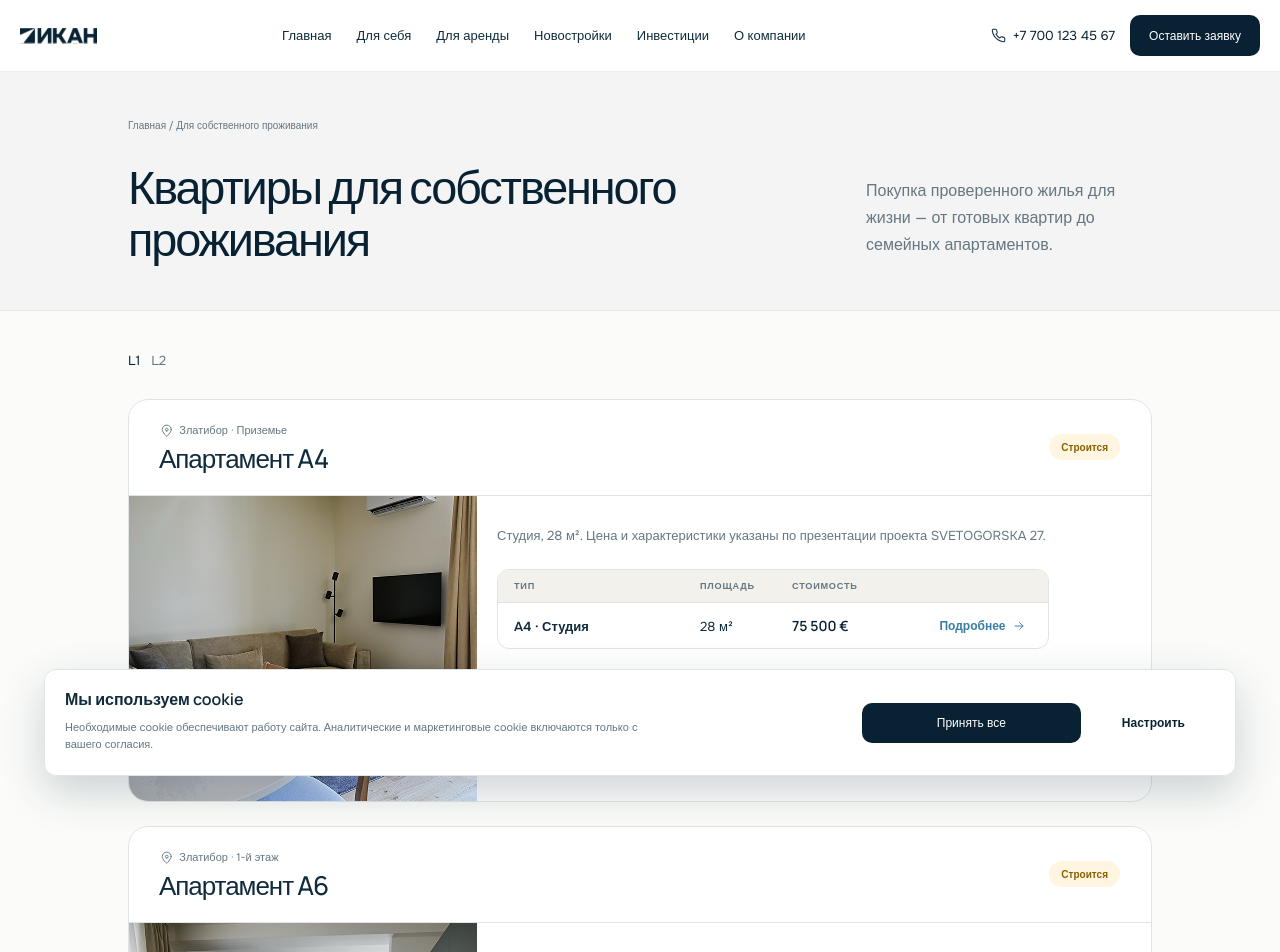
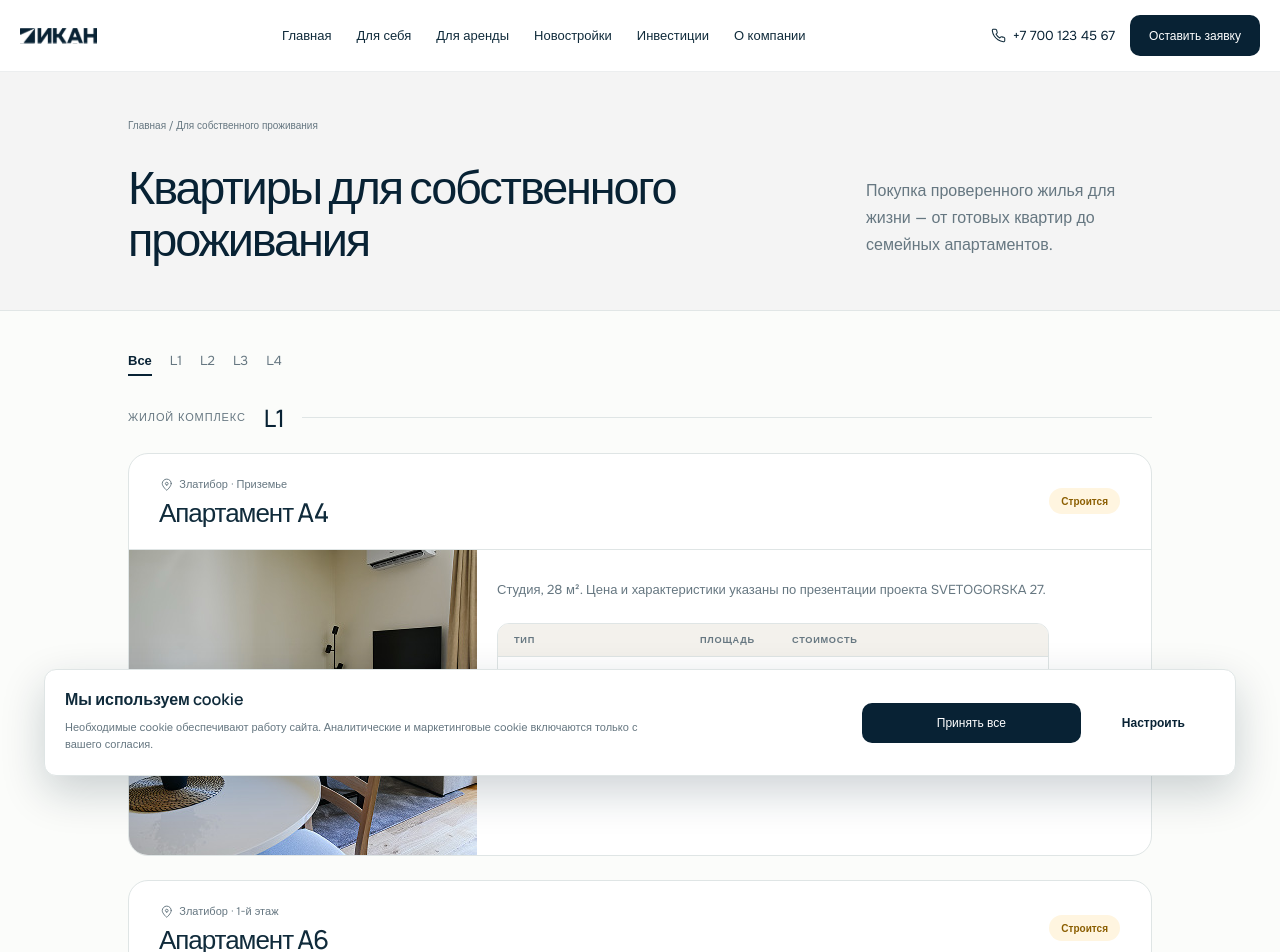
Before and after one commit to Zakirov-Yuriy/ikan, a Next.js app: page /dlya-sebya in a window 1280 px wide. Shown: the top 952 px of the page. Built offline with nearby package versions, Linux system fonts and the light colour scheme.

Commit message:
Сайт ИКАН, архив 14-10-19: вкладки по ЖК в списках квартир

```diff
--- a/app/dlya-sebya/page.tsx
+++ b/app/dlya-sebya/page.tsx
@@ -1,6 +1,7 @@
 import type { Metadata } from "next";
 import { CatalogPage } from "@/components/catalog/CatalogPage";
-import { LevelList } from "@/components/catalog/LevelList";
+import { ComplexList } from "@/components/catalog/ComplexList";
+import { complexes } from "@/content/complexes";
 import { Consultation } from "@/components/home/Consultation";
 import { living } from "@/content/living";
 
@@ -14,8 +15,8 @@ export default function LivingPage() {
       introVariant="catalog"
       floating
       list={
-        <LevelList
-          levels={living.levels}
+        <ComplexList
+          complexes={complexes}
           columns={living.columns}
           cards={living.cards}
         />
--- a/components/catalog/ApartmentCard.tsx
+++ b/components/catalog/ApartmentCard.tsx
@@ -4,6 +4,8 @@ import { ArrowIcon, PinIcon } from "@/components/ui/icons";
 
 export type ApartmentCardData = {
   name: string;
+  /* Ключ жилого комплекса из content/complexes.ts */
+  complex: string;
   location: string;
   /*
    * Метка статуса. В макетах она разная: на компьютере жёлтая, на телефоне
--- a/components/catalog/CatalogPage.tsx
+++ b/components/catalog/CatalogPage.tsx
@@ -10,7 +10,7 @@ type Props = {
   intro: { crumbs: Crumb[]; title: string; lead: string };
   /* Вид верха страницы: заголовок в две строки, в одну или на тёмном фоне */
   introVariant: "catalog" | "catalogShort" | "dark";
-  /* Сам список: метки с карточками (LevelList) или вкладки (StatusTabs) */
+  /* Сам список: по жилым комплексам (ComplexList) или по стадии (StatusTabs) */
   list: ReactNode;
   /* Две закреплённые кнопки справа внизу на компьютере. С 14.10 они на всех страницах */
   floating?: boolean;
--- /dev/null
+++ b/components/catalog/ComplexList.tsx
@@ -0,0 +1,119 @@
+"use client";
+
+import { useId, useState, type KeyboardEvent } from "react";
+import type { ApartmentCardData } from "./ApartmentCard";
+import { CardList } from "./CardList";
+import type { Complex } from "@/content/complexes";
+
+type Props = {
+  complexes: Complex[];
+  columns: string[];
+  cards: ApartmentCardData[];
+  /* Отступ сверху, если в макете страницы он не такой, как в списке «для себя» */
+  className?: string;
+};
+
+const ALL = "all";
+
+/*
+ * Список апартаментов по жилым комплексам. Наверху вкладки: «Все» и по одной
+ * на каждый ЖК. При открытии страницы показаны все апартаменты, над каждой
+ * группой подпись с названием ЖК. Выбор ЖК оставляет только его карточки.
+ * Все карточки есть в разметке, скрипт только прячет лишние: без скриптов
+ * видны все, поисковик видит все.
+ */
+export function ComplexList({
+  complexes,
+  columns,
+  cards,
+  className = "pt-[28px] lg:pt-[40.4px]",
+}: Props) {
+  const [active, setActive] = useState(ALL);
+  const id = useId();
+  const tabs = [{ key: ALL, name: "Все" }, ...complexes];
+
+  // Стрелки влево и вправо переходят между вкладками по кругу
+  function onKeyDown(event: KeyboardEvent<HTMLButtonElement>, index: number) {
+    const step =
+      event.key === "ArrowRight" ? 1 : event.key === "ArrowLeft" ? -1 : 0;
+    if (!step) return;
+    event.preventDefault();
+    const next = tabs[(index + step + tabs.length) % tabs.length];
+    setActive(next.key);
+    document.getElementById(`${id}-tab-${next.key}`)?.focus();
+  }
+
+  return (
+    <div className={className}>
+      <div
+        role="tablist"
+        aria-label="Жилой комплекс"
+        className="flex flex-wrap gap-x-[14px] gap-y-1 text-[13px] leading-[19.5px] lg:gap-x-[18px]"
+      >
+        {tabs.map((tab, index) => {
+          const selected = tab.key === active;
+          return (
+            <button
+              key={tab.key}
+              id={`${id}-tab-${tab.key}`}
+              type="button"
+              role="tab"
+              aria-selected={selected}
+              aria-controls={`${id}-panel`}
+              tabIndex={selected ? 0 : -1}
+              onClick={() => setActive(tab.key)}
+              onKeyDown={(event) => onKeyDown(event, index)}
+              className={`cursor-pointer border-b-2 pb-[3px] transition-colors ${
+                selected
+                  ? "border-navy font-semibold text-navy"
+                  : "border-transparent text-muted hover:text-navy"
+              }`}
+            >
+              {tab.name}
+            </button>
+          );
+        })}
+      </div>
+
+      <div
+        id={`${id}-panel`}
+        role="tabpanel"
+        className="mt-[20px] lg:mt-[28px]"
+      >
+        {complexes.map((complex) => {
+          const own = cards.filter((card) => card.complex === complex.key);
+          const shown =
+            active === ALL ? own.length > 0 : active === complex.key;
+          if (!shown) return null;
+          return (
+            <section
+              key={complex.key}
+              aria-label={`ЖК ${complex.name}`}
+              className="mt-[36px] first:mt-0 lg:mt-[48px]"
+            >
+              {/* Подпись группы: название ЖК и линия до правого края */}
+              <div className="mb-[16px] flex items-center gap-[14px] lg:mb-[22px] lg:gap-[18px]">
+                <p className="label-caps shrink-0 text-muted">Жилой комплекс</p>
+                <h2 className="shrink-0 font-display text-[20px] leading-[25px] font-medium tracking-[-0.035em] text-navy lg:text-[24px] lg:leading-[27px]">
+                  {complex.name}
+                </h2>
+                <span aria-hidden className="h-px flex-1 bg-[#dfe5e5]" />
+              </div>
+              {own.length > 0 ? (
+                <CardList
+                  cards={own}
+                  columns={columns}
+                  eagerFirst={complex.key === complexes[0].key}
+                />
+              ) : (
+                <p className="rounded-[14px] border border-[#ebefef] bg-white px-[20px] py-[28px] text-center text-[14px] leading-[22px] text-muted lg:rounded-[20px] lg:border-[#dfe5e5]">
+                  В этом жилом комплексе пока нет объектов.
+                </p>
+              )}
+            </section>
+          );
+        })}
+      </div>
+    </div>
+  );
+}
--- a/components/catalog/LevelList.tsx
+++ /dev/null
@@ -1,31 +0,0 @@
-import type { ApartmentCardData } from "@/components/catalog/ApartmentCard";
-import { CardList } from "@/components/catalog/CardList";
-import { LevelTabs } from "@/components/catalog/LevelTabs";
-
-type Props = {
-  levels: { label: string; active: boolean }[];
-  /* Невыбранная метка на компьютере бледнее, как в макете списка для аренды */
-  dimLevels?: boolean;
-  columns: string[];
-  cards: ApartmentCardData[];
-  /* Отступ сверху, если в макете страницы он не такой, как в списке «для себя» */
-  className?: string;
-};
-
-/* Метки «L1» и «L2» и под ними все карточки: списки «для себя» и «для аренды» */
-export function LevelList({
-  levels,
-  dimLevels = false,
-  columns,
-  cards,
-  className = "pt-[28px] lg:pt-[40.4px]",
-}: Props) {
-  return (
-    <div className={className}>
-      <LevelTabs levels={levels} dim={dimLevels} />
-      <div className="mt-[20px] lg:mt-[28px]">
-        <CardList cards={cards} columns={columns} eagerFirst />
-      </div>
-    </div>
-  );
-}
--- a/components/catalog/LevelTabs.tsx
+++ /dev/null
@@ -1,29 +0,0 @@
-type Props = {
-  levels: { label: string; active: boolean }[];
-  /* Невыбранная метка на компьютере бледнее: так в макете списка для аренды */
-  dim?: boolean;
-};
-
-/*
- * Метки «L1» и «L2» над списком апартаментов. В макетах они нарисованы как
- * переключатель: в списке для собственного проживания выбрана первая, в
- * списке для аренды вторая. Что именно они переключают, пока не определено,
- * поэтому сейчас это просто надписи.
- */
-export function LevelTabs({ levels, dim = false }: Props) {
-  const inactive = dim ? "text-muted lg:text-[#97a19d]" : "text-muted";
-
-  return (
-    <ul className="flex gap-[3.3px] text-[13px] leading-[19.5px] lg:gap-[11px]">
-      {levels.map((level) => (
-        <li
-          key={level.label}
-          aria-current={level.active ? "true" : undefined}
-          className={level.active ? "text-navy" : inactive}
-        >
-          {level.label}
-        </li>
-      ))}
-    </ul>
-  );
-}
--- a/content/apartment-cards.ts
+++ b/content/apartment-cards.ts
@@ -30,6 +30,7 @@ export const cardColumns = ["Тип", "Площадь", "Стоимость"];
 export const apartmentCards: ApartmentCardData[] = [
   {
     name: "Апартамент A4",
+    complex: "l1",
     location: "Златибор · Приземье",
     status,
     text: `Студия, 28 м². ${byPresentation}`,
@@ -51,6 +52,7 @@ export const apartmentCards: ApartmentCardData[] = [
   },
   {
     name: "Апартамент A6",
+    complex: "l1",
     location: "Златибор · 1-й этаж",
     status,
     text: `Однокомнатный, 37 м². ${byPresentation}`,
@@ -73,6 +75,7 @@ export const apartmentCards: ApartmentCardData[] = [
   },
   {
     name: "Апартамент A10",
+    complex: "l2",
     location: "Златибор · 2-й этаж",
     status,
     text: `Однокомнатный, 37 м². ${byPresentation}`,
--- /dev/null
+++ b/content/complexes.ts
@@ -0,0 +1,16 @@
+/*
+ * Жилые комплексы (ЖК). Апартамент принадлежит одному ЖК (поле complex в
+ * карточке). Список для собственного проживания и список для аренды
+ * показывают апартаменты по ЖК: вкладка «Все» и по вкладке на каждый ЖК,
+ * над каждой группой карточек подпись с названием ЖК.
+ * Сейчас всё записано здесь, позже ЖК и апартаменты будут приходить из
+ * админки: добавленный там ЖК появится вкладкой и подписью сам.
+ */
+export type Complex = { key: string; name: string };
+
+export const complexes: Complex[] = [
+  { key: "l1", name: "L1" },
+  { key: "l2", name: "L2" },
+  { key: "l3", name: "L3" },
+  { key: "l4", name: "L4" },
+];
--- a/content/living.ts
+++ b/content/living.ts
@@ -24,11 +24,7 @@ export const living = {
     title: "Квартиры для собственного проживания",
     lead: "Покупка проверенного жилья для жизни — от готовых квартир до семейных апартаментов.",
   },
-  /* Метки над списком. Что они переключают, пока не определено */
-  levels: [
-    { label: "L1", active: true },
-    { label: "L2", active: false },
-  ],
+  /* Вкладки по жилым комплексам строятся из content/complexes.ts */
   columns: cardColumns,
   cards: apartmentCards,
   /* Блок «Персональный подбор»: на телефоне в макете у него свой заголовок */
--- a/content/renting.ts
+++ b/content/renting.ts
@@ -25,11 +25,7 @@ export const renting = {
     title: "Квартиры для сдачи в аренду",
     lead: "Покупка ликвидного жилья в Сербии со стабильным арендным доходом.",
   },
-  /* Метки над списком: в макете этой страницы выбрана вторая */
-  levels: [
-    { label: "L1", active: false },
-    { label: "L2", active: true },
-  ],
+  /* Вкладки по жилым комплексам строятся из content/complexes.ts */
   columns: cardColumns,
   cards: apartmentCards,
   /*
```
Also changed, not shown: app/dlya-arendy/page.tsx (+4 -4 lines).
